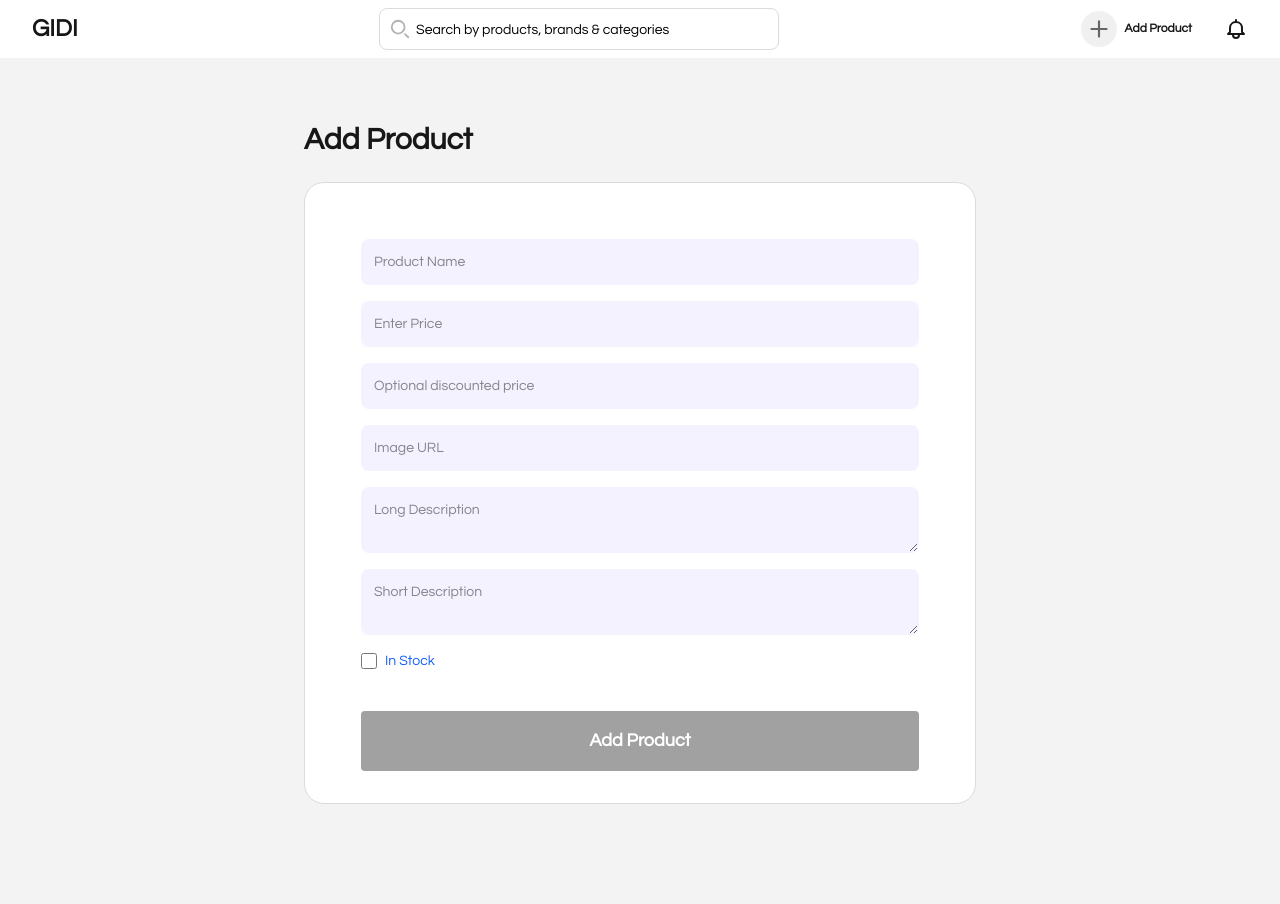
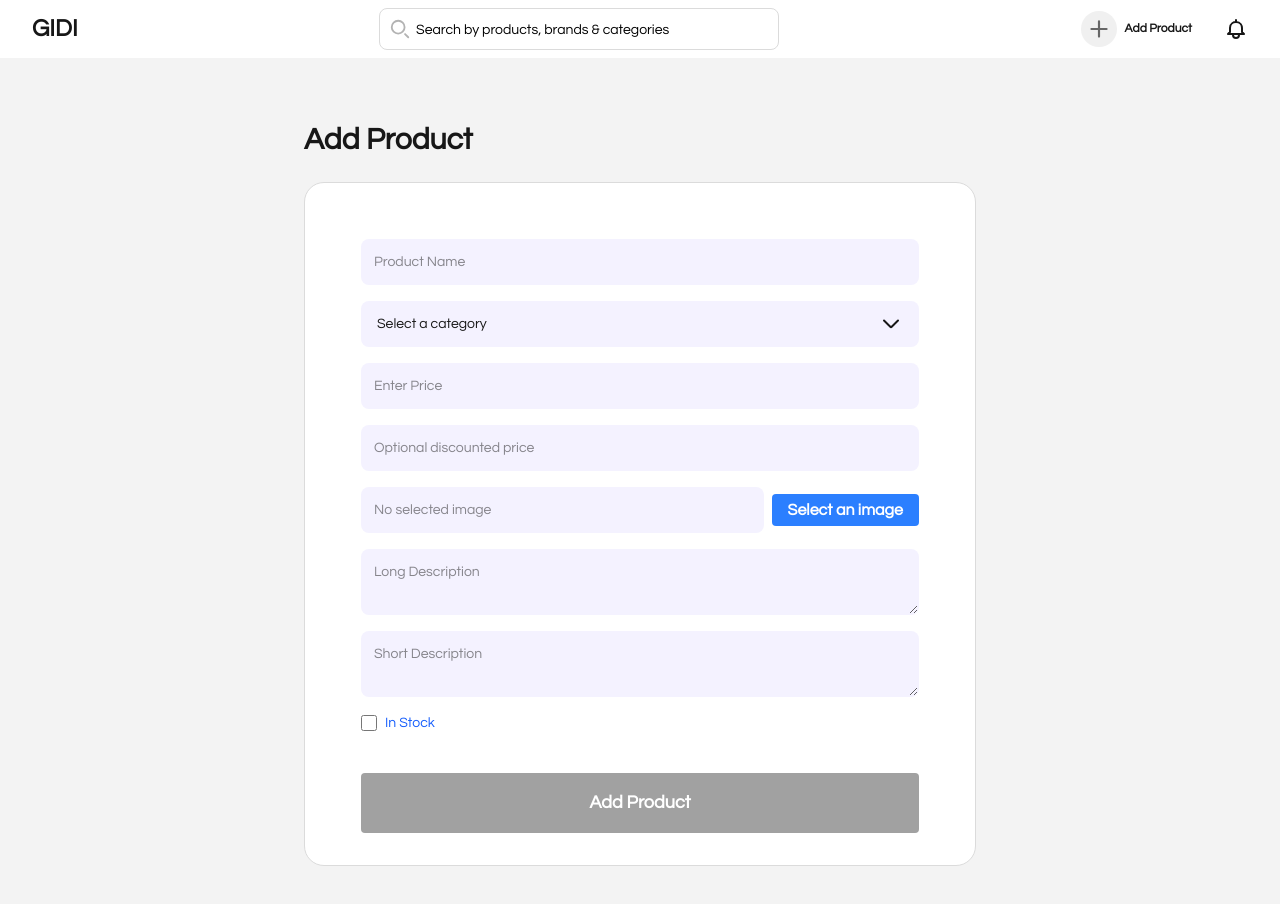
Before and after one commit to obicodeman555/gidi-estate-ecom-task, a Next.js app: page /products/add in a window 1280 px wide. Shown: the top 904 px of the page. Before the commit the page ends 868 px from the top, so only its background shows below. Built offline with nearby package versions, Linux system fonts and the light colour scheme.

Commit message:
revamp product form, add dropdown for category selection, add image select on form

```diff
--- a/src/app/components/products/ProductForm.tsx
+++ b/src/app/components/products/ProductForm.tsx
@@ -1,20 +1,42 @@
 "use client";
+
+import { CustomDropdown } from "@/components";
+import { useProduct } from "@/context/ProductContext";
+import { transformedUniqueCategories } from "@/lib/product";
 import { type IProduct } from "@/types/product";
 import { generateId } from "@/utils/helpers";
-import { type FormEvent, useMemo, useState } from "react";
+import {
+  type ChangeEvent,
+  type FormEvent,
+  useCallback,
+  useMemo,
+  useState,
+} from "react";
 
 interface ProductFormProps {
   initialProduct?: IProduct;
   isEdit?: boolean;
 }
 
+export type ProductFormValues = Pick<
+  IProduct,
+  | "name"
+  | "price"
+  | "offPrice"
+  | "productId"
+  | "shortDescription"
+  | "longDescription"
+  | "imageUrl"
+  | "inStock"
+>;
+
 export const ProductForm = ({
   initialProduct,
   isEdit = false,
 }: ProductFormProps) => {
-  const [formData, setFormData] = useState<Partial<IProduct>>(
+  const [formData, setFormData] = useState<ProductFormValues>(
     initialProduct || {
-      id: generateId(),
+      productId: generateId(),
       name: "",
       price: "",
       longDescription: "",
@@ -24,6 +46,16 @@ export const ProductForm = ({
       inStock: false,
     }
   );
+
+  const [selectedFileName, setSelectedFileName] = useState<string>("");
+  const [selectedCategory, setSelectedCategory] = useState<{
+    id: string;
+    name: string;
+  } | null>(null);
+
+  const { onAddNewProduct } = useProduct();
+
+  const customDropdownCatlist = transformedUniqueCategories();
 
   const isFormValid = (form: Partial<IProduct>): boolean => {
     return (
@@ -37,18 +69,89 @@ export const ProductForm = ({
 
   const formIsValid = useMemo(() => isFormValid(formData), [formData]);
 
-  const handleNumericInput = (e: FormEvent<HTMLInputElement>) => {
-    const numericValue = e.currentTarget.value.replace(/\D/g, ""); // Allow only numbers;
-    setFormData({
-      ...formData,
-      [e.currentTarget.name]:
-        numericValue === "" ? "" : parseFloat(numericValue),
-    });
+  const handleFileChange = useCallback((e: ChangeEvent<HTMLInputElement>) => {
+    const file = e.target.files?.[0];
+
+    if (file) {
+      const objectUrl = URL.createObjectURL(file);
+      setSelectedFileName(file.name);
+      setFormData((prev) => ({ ...prev, imageUrl: objectUrl }));
+    }
+  }, []);
+
+  const handleCategorySelect = useCallback(
+    (category: { id: string; name: string }) => {
+      setSelectedCategory((prev) => ({
+        ...prev,
+        id: category.id,
+        name: category.name,
+      }));
+    },
+    []
+  );
+
+  const handleNumericInput = useCallback(
+    (e: React.FormEvent<HTMLInputElement>) => {
+      const { name, value } = e.currentTarget;
+
+      // 1. Remove all characters except digits and first decimal point
+      let numericString = value
+        .replace(/[^\d.]/g, "") // Remove all non-digit/non-dot characters
+        .replace(/(\..*)\./g, "$1"); // Allow only first decimal point
+
+      // 2. Split into whole and decimal parts
+      const parts = numericString.split(".");
+
+      // 3. Format the whole number part (remove leading zeros)
+      if (parts[0].length > 1) {
+        parts[0] = parts[0].replace(/^0+/, "");
+        if (parts[0] === "") parts[0] = "0";
+      }
+
+      // 4. Limit decimal places to 2 if needed
+      if (parts.length > 1) {
+        parts[1] = parts[1].slice(0, 2); // Limit to 2 decimal places
+      }
+
+      // 5. Rejoin the parts
+      numericString = parts.join(".");
+
+      setFormData({
+        ...formData,
+        [name]: numericString,
+      });
+    },
+    [formData]
+  );
+
+  const handleSubmit = (e: FormEvent<HTMLFormElement>) => {
+    e.preventDefault();
+    const payload = {
+      productId: initialProduct?.productId || generateId(),
+      id: initialProduct?.id || generateId(),
+      name: formData?.name,
+      price: formData?.price,
+      offPrice: formData?.offPrice,
+      longDescription: formData?.longDescription,
+      shortDescription: formData?.shortDescription,
+      imageUrl: formData?.imageUrl,
+      inStock: formData?.inStock,
+      category: selectedCategory?.name ?? "",
+      slug: (initialProduct?.name ?? formData?.name)
+        .toLowerCase()
+        .replace(/\s+/g, "-"),
+    };
+
+    if (initialProduct) return;
+    else onAddNewProduct?.(payload);
   };
 
   return (
     <div className="bg-white border border-solid rounded-[20px] border-[#dbdbdb]">
-      <form className="flex flex-col gap-4 pt-14 pb-8 px-14">
+      <form
+        className="flex flex-col gap-4 pt-14 pb-8 px-14"
+        onSubmit={handleSubmit}
+      >
         <div className="flex flex-col">
           <input
             name="productName"
@@ -56,6 +159,14 @@ export const ProductForm = ({
             onChange={(e) => setFormData({ ...formData, name: e.target.value })}
             className="border  p-3 border-solid rounded-[8px] bg-[#F4F2FF] border-transparent sm:text-sm"
             placeholder="Product Name"
+          />
+        </div>
+        <div>
+          <CustomDropdown
+            options={customDropdownCatlist}
+            selected={selectedCategory}
+            onSelect={handleCategorySelect}
+            placeholder="Select a category"
           />
         </div>
         <div className="flex flex-col">
@@ -85,16 +196,23 @@ export const ProductForm = ({
             placeholder="Optional discounted price"
           />
         </div>
-        <div className="flex flex-col">
+        <div className="flex items-center gap-2">
           <input
-            name="imageUrl"
-            value={formData.imageUrl}
-            onChange={(e) =>
-              setFormData({ ...formData, imageUrl: e.target.value })
-            }
-            className="border p-3 border-solid rounded-[8px] bg-[#F4F2FF] border-transparent sm:text-sm"
-            placeholder="Image URL"
+            type="file"
+            accept="image/*"
+            id="imageUpload"
+            className="hidden"
+            onChange={handleFileChange}
           />
+          <p className="flex-1 border p-3 border-solid rounded-[8px] bg-[#F4F2FF] border-transparent sm:text-sm text-[#86858c]">
+            {selectedFileName || "No selected image"}
+          </p>
+          <label
+            htmlFor="imageUpload"
+            className="cursor-pointer bg-blue-500 text-white font-bold rounded-sm py-1 px-4"
+          >
+            {selectedFileName ? "Change image" : "Select an image"}
+          </label>
         </div>
         <div className="flex flex-col">
           <textarea
--- a/src/app/products/[id]/page.tsx
+++ b/src/app/products/[id]/page.tsx
@@ -51,8 +51,7 @@ const ProductDetails = () => {
                 <span>{product?.category}</span>
                 <span className="text-2xl font-black">{product?.name}</span>
                 <div>
-                  <span>Brand:</span>
-                  <span>{product?.brand}</span>
+                  <span>{product?.shortDescription}</span>
                 </div>
               </div>
             </div>
--- a/src/assets/svgs/ArrowIcon.tsx
+++ b/src/assets/svgs/ArrowIcon.tsx
@@ -1,3 +1,5 @@
+import { type SVGProps } from "react";
+
 export const ArrowLeft = () => {
   return (
     <svg
@@ -32,3 +34,22 @@ export const ArrowRight = () => {
     </svg>
   );
 };
+
+export const CaretDown = (props: SVGProps<SVGSVGElement>) => {
+  return (
+    <svg
+      xmlns="http://www.w3.org/2000/svg"
+      width={24}
+      height={24}
+      viewBox="0 0 24 24"
+      {...props}
+    >
+      <path
+        fill="currentColor"
+        fillRule="evenodd"
+        d="M4.293 7.793a1 1 0 0 1 1.414 0L12 14.086l6.293-6.293a1 1 0 1 1 1.414 1.414L13.414 15.5a2 2 0 0 1-2.828 0L4.293 9.207a1 1 0 0 1 0-1.414"
+        clipRule="evenodd"
+      ></path>
+    </svg>
+  );
+};
--- /dev/null
+++ b/src/components/CustomDropdown.tsx
@@ -0,0 +1,74 @@
+"use client";
+import { CaretDown } from "@/assets/svgs";
+import { useState, useEffect, useRef } from "react";
+
+export const CustomDropdown = ({
+  options = [],
+  selected,
+  onSelect,
+  placeholder,
+}: {
+  options: { id: string; name: string }[];
+  selected?: { id: string; name: string } | null;
+  onSelect?: (option: { id: string; name: string }) => void;
+  placeholder: string;
+  isLoading?: boolean;
+}) => {
+  const [isOpen, setIsOpen] = useState(false);
+  const [searchTerm, setSearchTerm] = useState("");
+  const dropdownRef = useRef<HTMLDivElement>(null);
+
+  useEffect(() => {
+    const handleClickOutside = (event: MouseEvent) => {
+      if (
+        dropdownRef.current &&
+        !dropdownRef.current.contains(event.target as Node)
+      ) {
+        setIsOpen(false);
+      }
+    };
+    document.addEventListener("mousedown", handleClickOutside);
+    return () => document.removeEventListener("mousedown", handleClickOutside);
+  }, []);
+
+  const filteredOptions = options.filter((option) =>
+    option.name.toLowerCase().includes(searchTerm.toLowerCase())
+  );
+
+  return (
+    <div className="flex flex-col w-full relative" ref={dropdownRef}>
+      <button
+        type="button"
+        className="w-full h-[46px] flex items-center justify-between bg-[#f4f2ff] rounded-[8px] px-[16px] text-sm"
+        onClick={() => setIsOpen(!isOpen)}
+      >
+        <span> {selected ? selected.name : placeholder}</span>
+        <CaretDown className={isOpen ? "caret_up" : "caret_down"} />
+      </button>
+      {isOpen && (
+        <div className="z-[999] rounded-b-[8px] top-[2.55rem] overflow-y-scroll flex flex-col h-[300px] absolute bg-white w-full p-[16px] border border-solid border-[#d0d5dd]">
+          <input
+            type="text"
+            className="bg-stone-100 py-[10px] px-[20px] border border-solid border-transparent rounded-full mb-[20px]"
+            placeholder="Search..."
+            value={searchTerm}
+            onChange={(e) => setSearchTerm(e.target.value)}
+          />
+          {filteredOptions.map((option) => (
+            <button
+              key={option.id}
+              className="text-left font-bold text-sm py-[8px] px-[16px] rounded-[4px] hover:bg-[#1018280d]"
+              type="button"
+              onClick={() => {
+                onSelect?.(option);
+                setIsOpen(false);
+              }}
+            >
+              {option.name}
+            </button>
+          ))}
+        </div>
+      )}
+    </div>
+  );
+};
--- a/src/components/index.ts
+++ b/src/components/index.ts
@@ -1 +1,2 @@
 export { Header } from "./Header";
+export { CustomDropdown } from "./CustomDropdown";
--- a/src/context/ProductContext.tsx
+++ b/src/context/ProductContext.tsx
@@ -1,7 +1,13 @@
 "use client";
 
-import { deleteProduct, getProducts as getStoredProducts } from "@/lib/product";
-import { IProduct, type IProductContextType } from "@/types/product";
+import {
+  addProduct,
+  deleteProduct,
+  getProducts as getStoredProducts,
+} from "@/lib/product";
+import type { IProduct, IProductContextType } from "@/types/product";
+import { useRouter } from "next/navigation";
+
 import {
   createContext,
   type ReactNode,
@@ -16,6 +22,16 @@ const ProductContext = createContext<IProductContextType | null>(null);
 export const ProductProvider = ({ children }: { children: ReactNode }) => {
   const [products, setProducts] = useState<IProduct[]>([]);
   const [loading, setLoading] = useState<boolean>(true);
+  const router = useRouter();
+
+  const onAddNewProduct = useCallback(
+    (product: IProduct) => {
+      addProduct(product);
+      setProducts((prev) => [...prev, product]);
+      router.push("/");
+    },
+    [router]
+  );
 
   const remove = useCallback((id: string) => {
     setProducts((prev) => {
@@ -32,7 +48,9 @@ export const ProductProvider = ({ children }: { children: ReactNode }) => {
     setLoading(false);
   }, []);
   return (
-    <ProductContext.Provider value={{ products, remove, loading }}>
+    <ProductContext.Provider
+      value={{ products, onAddNewProduct, remove, loading }}
+    >
       {children}
     </ProductContext.Provider>
   );
--- a/src/lib/product.ts
+++ b/src/lib/product.ts
@@ -1,5 +1,6 @@
 import { type IProduct } from "@/types/product";
 import sampleProducts from "@/data/sample-products.json";
+import { generateId } from "@/utils/helpers";
 
 const PRODUCTS_KEY = "products";
 const PRODUCTS_VERSION_KEY = "0bic0deM@n";
@@ -52,6 +53,13 @@ export const getProductById = (id: string): IProduct => {
   return product;
 };
 
+export const addProduct = (product: Partial<IProduct>): void => {
+  if (typeof window === "undefined") return;
+  const products = getProducts();
+  const updated = [...products, product];
+  localStorage.setItem(PRODUCTS_KEY, JSON.stringify(updated));
+};
+
 export const deleteProduct = (id: string): void => {
   if (typeof window === "undefined") return;
 
@@ -64,3 +72,15 @@ export const deleteProduct = (id: string): void => {
 
   localStorage.setItem(PRODUCTS_KEY, JSON.stringify(updated));
 };
+
+export const transformedUniqueCategories = () => {
+  const products = getProducts();
+
+  const uniqueCategories = Array.from(
+    new Set(products.map((item) => item.category))
+  ).map((name) => ({
+    id: generateId(),
+    name,
+  }));
+  return uniqueCategories;
+};
--- a/src/types/product.ts
+++ b/src/types/product.ts
@@ -9,14 +9,13 @@ export interface IProduct {
   id: string;
   imageUrl: string;
   category: string;
-  brand: string;
   longDescription?: string;
   productThumbnails?: string[];
 }
 
 export interface IProductContextType {
   products: IProduct[];
-  add?: (product: IProduct) => void;
+  onAddNewProduct?: (product: IProduct) => void;
   update?: (product: IProduct) => void;
   remove?: (id: string) => void;
   loading?: boolean;
```
Also changed, not shown: src/data/sample-products.json (+1 -7 lines).
